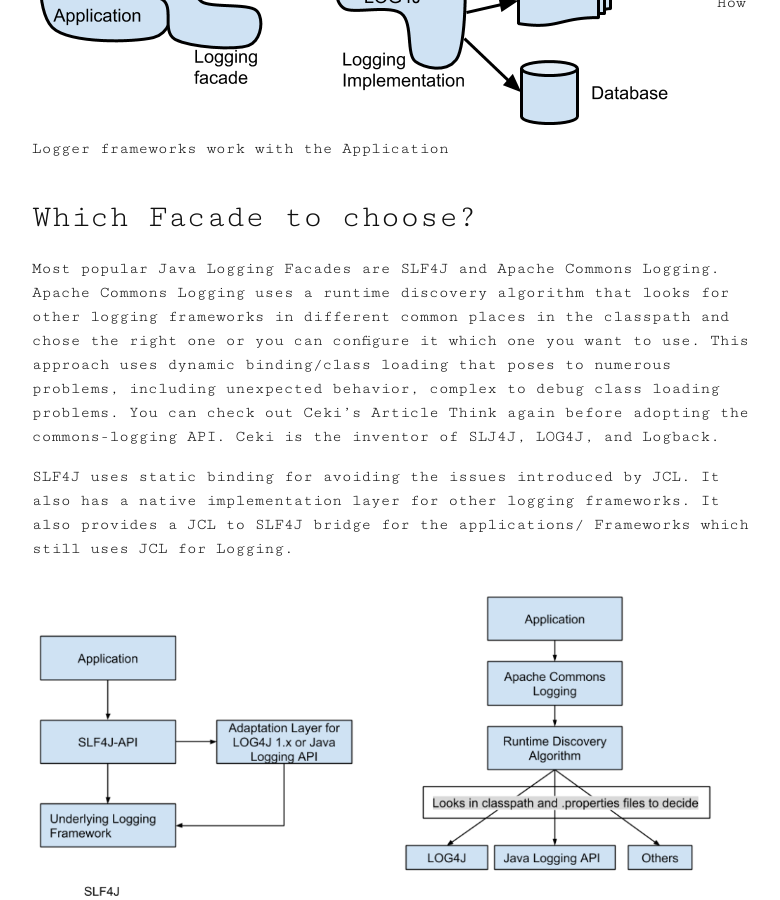
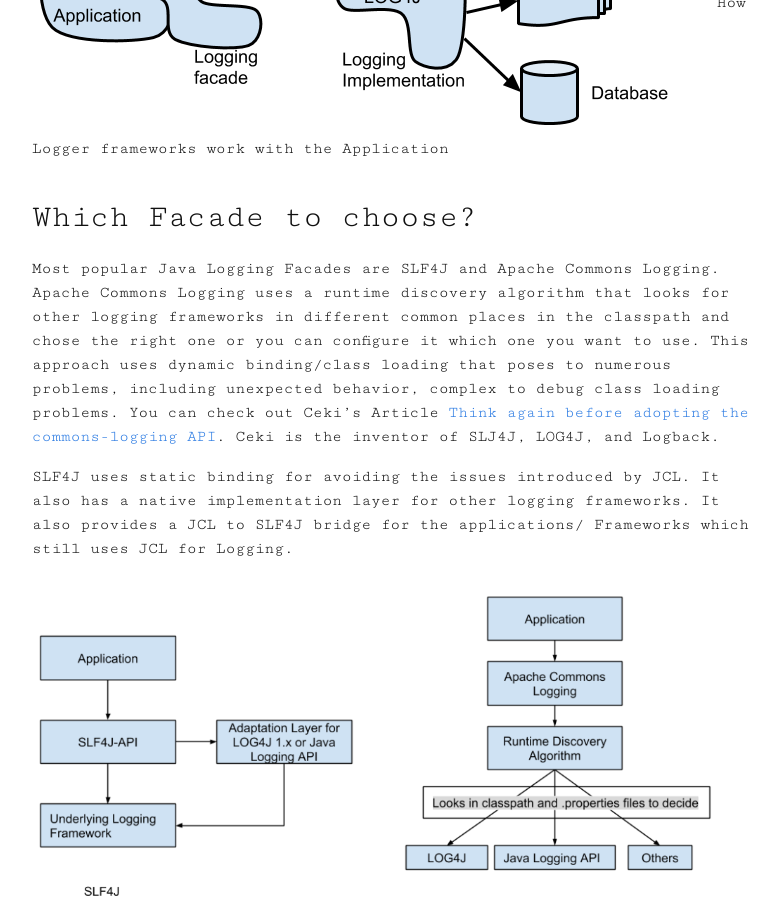
Before and after one commit to shamalroy/shamalroy.github.io, a Jekyll site: the page built from _posts/2014-10-04-which-logger-to-use-with-java-applications.md, in a window 1280 px wide and 900 px high, scrolled down 1259 px. Shown: the whole window, without its empty margins (248-1028 px from the left). Built offline with Jekyll 4.4.1, drawn with Linux system fonts in a browser that asks for light colours; Markdown is read by kramdown in place of the engine named in the settings; part of the change alters nothing that is shown.

```diff
--- a/_posts/2014-10-04-which-logger-to-use-with-java-applications.md
+++ b/_posts/2014-10-04-which-logger-to-use-with-java-applications.md
@@ -24,9 +24,11 @@ How Logger frameworks work with the Application
 ## Which Facade to choose?
 
 Most popular Java Logging Facades are SLF4J and Apache Commons Logging. Apache Commons Logging uses a runtime discovery algorithm that looks for other logging frameworks in different common places in the classpath and chose the right one or you can configure it which one you want to use. This approach uses dynamic binding/class loading that poses to numerous problems, including unexpected behavior, complex to debug class loading problems.
-You can check out Ceki’s Article Think again before adopting the commons-logging API. Ceki is the inventor of SLJ4J, LOG4J, and Logback.
+You can check out Ceki’s Article [Think again before adopting the commons-logging API][cekis-article]. Ceki is the inventor of SLJ4J, LOG4J, and Logback.
 
 SLF4J uses static binding for avoiding the issues introduced by JCL. It also has a native implementation layer for other logging frameworks. It also provides a JCL to SLF4J bridge for the applications/ Frameworks which still uses JCL for Logging.
 
 ![]({{site.baseurl}}/images/2014-10-04-slf4jvsacl.png "SLF4J vs Apache Commons Logging")
 SLF4J vs Apache Commons Logging
+
+[cekis-article]: http://articles.qos.ch/thinkAgain.html
```
